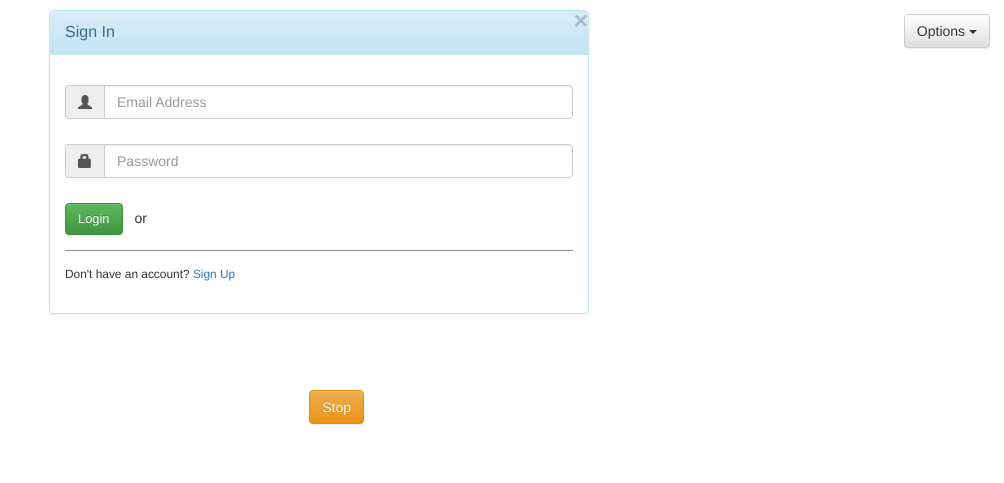
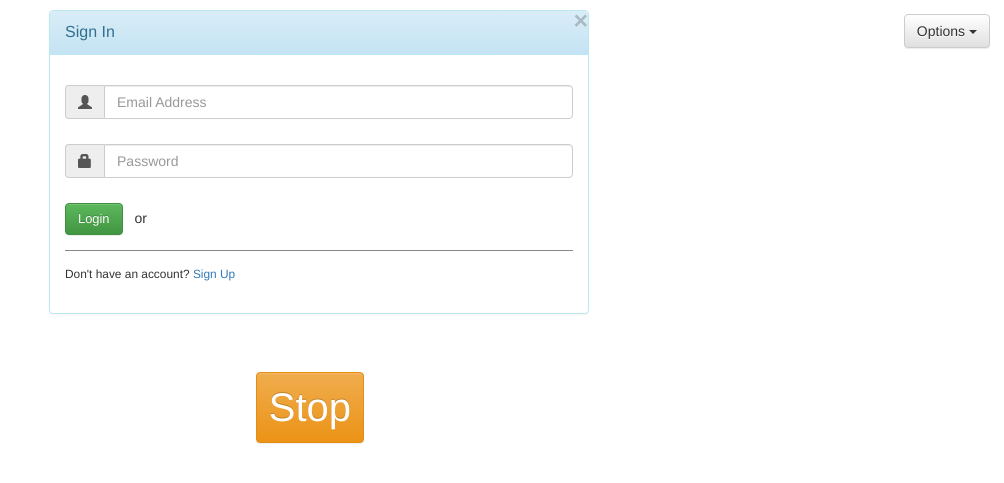
Before and after one commit to GoogleJump/Breakpoint, a Flask app: page /map in a window 1280 px wide. Shown: the top 483 px of the page, without its empty margins (276-1280 px from the left). Run offline with Flask 2, Linux system fonts and the light colour scheme; some libraries are stand-ins or nearby versions.

Commit message:
size and position stop recording button

```diff
--- a/templates/map.html
+++ b/templates/map.html
@@ -28,7 +28,7 @@
                 <li role="presentation"><a role="menuitem" tabindex="-1" href="/delete">Delete</a></li>
             </ul>
         </div>
-        <button id="stop" style='position:fixed;top:50%;right:50%;margin-top:-10px;margin-left:-15px' class="btn btn-warning">Stop</button>
+        <button id="stop" style='position:fixed;font-size:40px;top:50%;right:50%;margin-top:-28px;margin-left:-41px' class="btn btn-warning">Stop</button>
         <div id="map-overlay">
             <div class="container">
                 <div id="loginbox" class="mainbox col-md-6 col-md-offset-3 col-sm-8 col-sm-offset-2">
```
